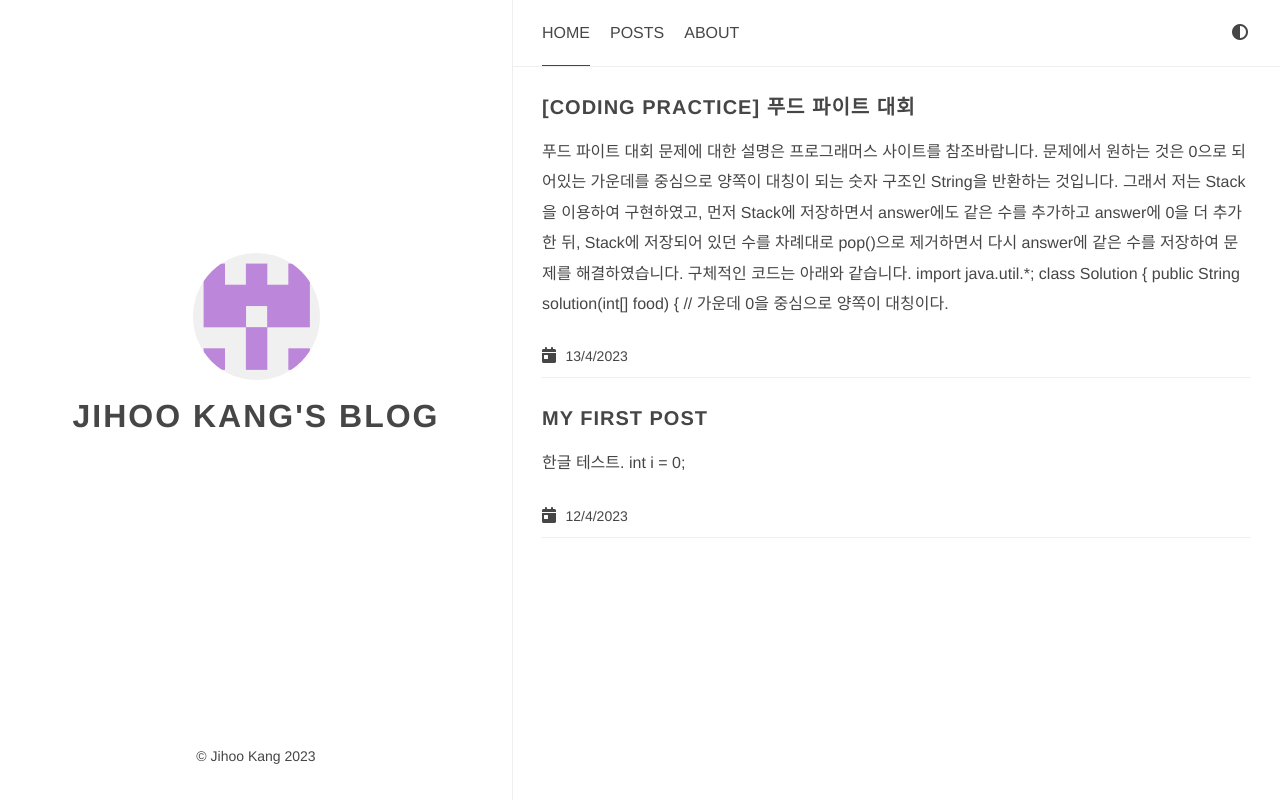
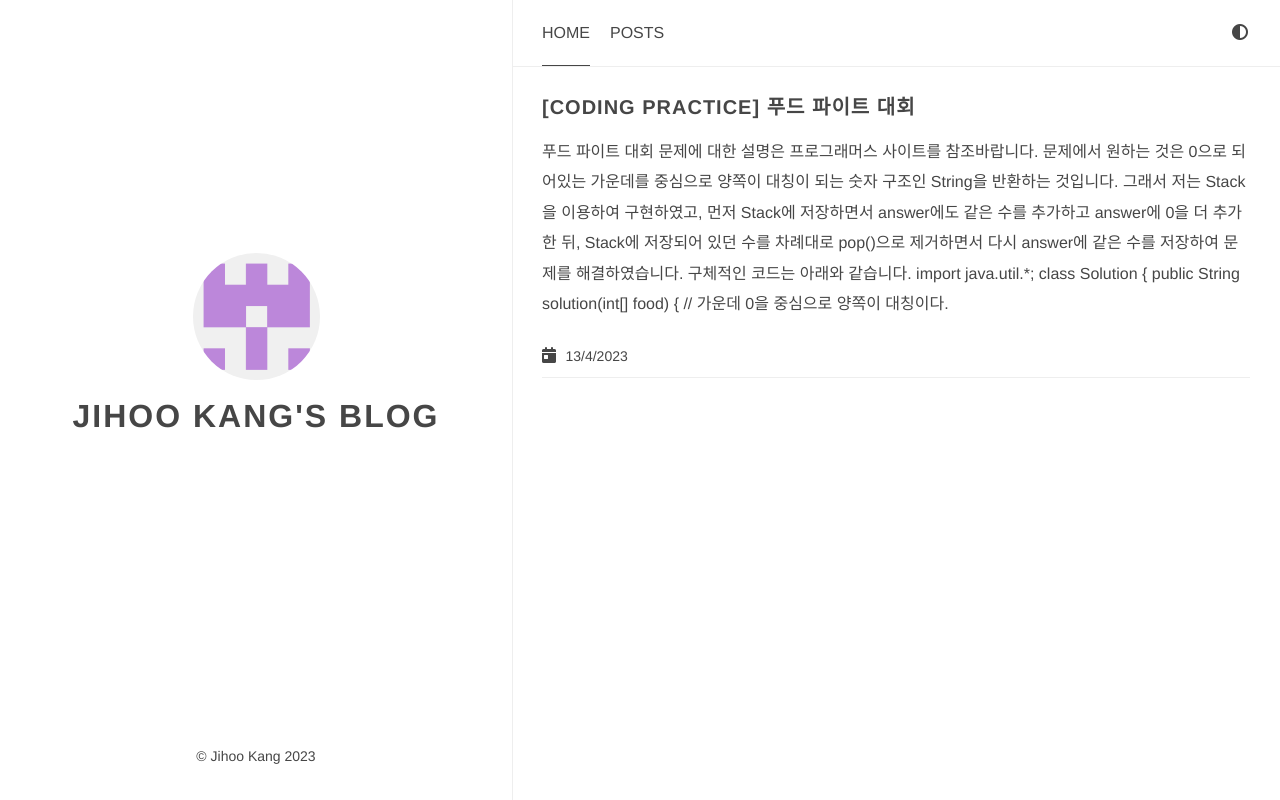
Before and after one commit to JihooKang-KOR/JihooKang-KOR.github.io, a plain HTML site: page index.html in a window 1280 px wide. Drawn offline with Linux system fonts and the light colour scheme.

Commit message:
Delete the about section and the test post

```diff
--- a/index.html
+++ b/index.html
@@ -241,20 +241,6 @@
 
 
 
-
-
-          <li class="nav__list-item">
-            <a
-
-              href="/about/"
-
-              title=""
-              >About</a
-            >
-          </li>
-
-
-
     </ul>
     <ul class="nav__list nav__list--end">
 
@@ -320,37 +306,6 @@ import java.util.*; class Solution { public String solution(int[] food) { // 가
       </div>
     </div>
 
-    <div
-      class="post
-        animated fadeInDown
-      "
-    >
-
-      <div class="post__content">
-        <h3><a href="/posts/my-first-post/">MY FIRST POST</a></h3>
-
-          <p>한글 테스트.
-int i = 0;</p>
-
-        </div>
-
-
-      <div class="post__footer">
-        <em class="fas fa-calendar-day"></em>
-        <span class="post__footer-date"
-          >
-
-              12/4/2023
-
-
-          </span
-        >
-
-
-
-      </div>
-    </div>
-
   <div class="pagination">
 
 
--- a/index.xml
+++ b/index.xml
@@ -20,17 +20,5 @@ import java.util.*; class Solution { public String solution(int[] food) { // 가
 
     </item>
 
-    <item>
-      <title>My First Post</title>
-      <link>https://jihookang-kor.github.io/posts/my-first-post/</link>
-      <pubDate>Wed, 12 Apr 2023 19:39:41 +0900</pubDate>
-
-      <guid>https://jihookang-kor.github.io/posts/my-first-post/</guid>
-
-        <description>한글 테스트.
-int i = 0; </description>
-
-    </item>
-
   </channel>
 </rss>
--- a/sitemap.xml
+++ b/sitemap.xml
@@ -11,9 +11,6 @@
     <loc>https://jihookang-kor.github.io/posts/</loc>
     <lastmod>2023-04-13T21:42:03+09:00</lastmod>
   </url><url>
-    <loc>https://jihookang-kor.github.io/posts/my-first-post/</loc>
-    <lastmod>2023-04-12T19:39:41+09:00</lastmod>
-  </url><url>
     <loc>https://jihookang-kor.github.io/categories/</loc>
   </url><url>
     <loc>https://jihookang-kor.github.io/series/</loc>
```
Also changed, not shown: 404.html (+0 -14 lines), categories/index.html (+0 -14 lines), posts/food-fight-contest/index.html (+0 -14 lines), posts/index.html (+0 -28 lines), posts/index.xml (+0 -12 lines), series/index.html (+0 -14 lines), tags/index.html (+0 -14 lines).
